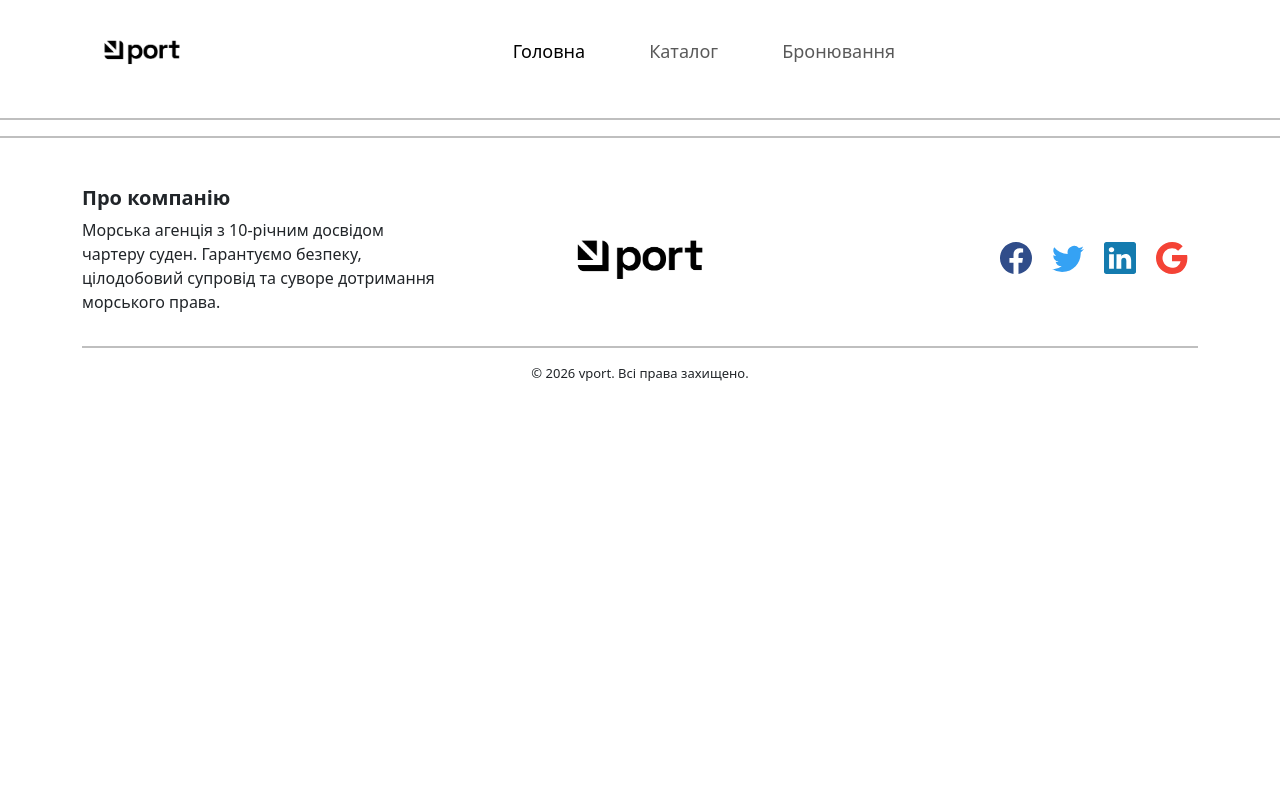
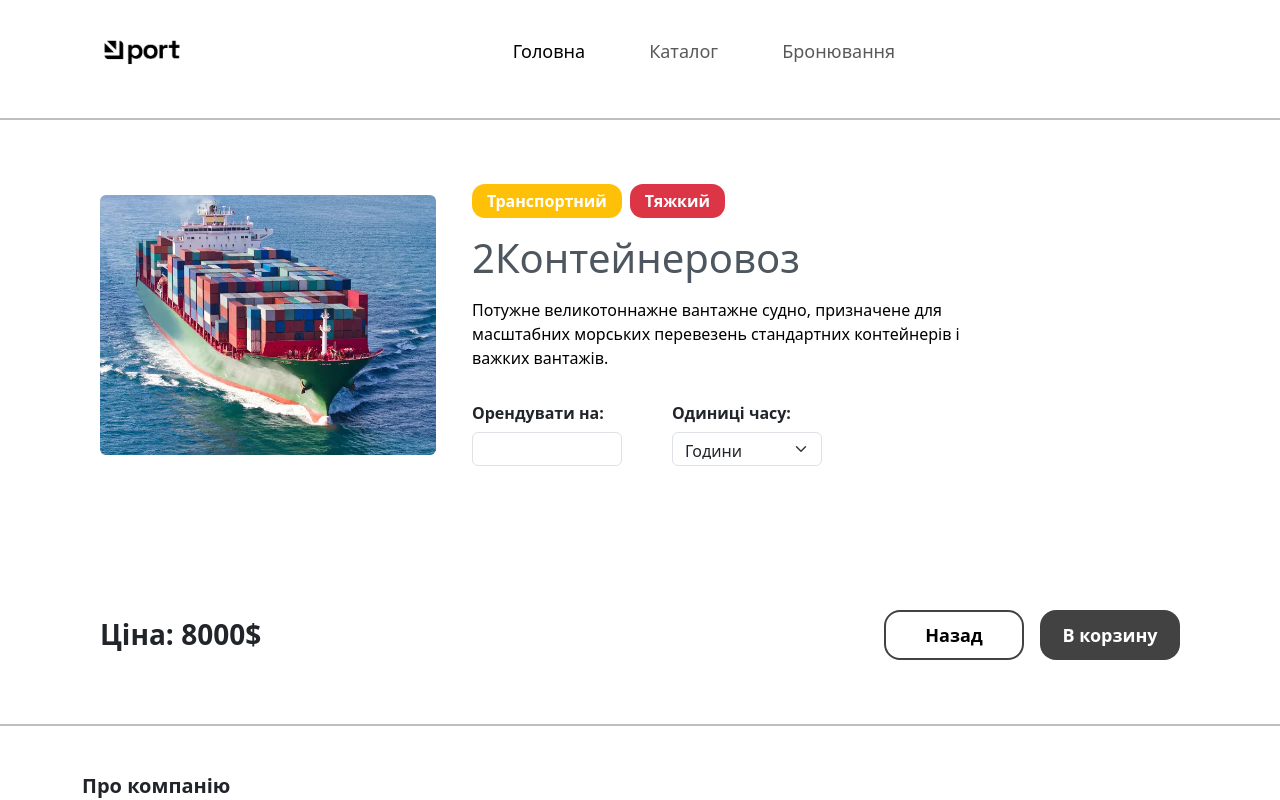
Before and after one commit to Sarty1234/web-lab-univer, a React (Create React App) app in the folder web-lab/: page /about-ship in a window 1280 px wide. Shown: the top 800 px of the page. Built offline with nearby package versions, Linux system fonts and the light colour scheme.

Commit message:
finished item page

```diff
--- a/web-lab/src/components/Catalog/CardButton.js
+++ b/web-lab/src/components/Catalog/CardButton.js
@@ -1,5 +1,6 @@
 
 import { useCatalogDataContext } from "./CatalogDataContext";
+import { Link } from "react-router-dom";
 
 
 export default function CardButton({ text, onClick, style, className = "", cardID=0 }) {
@@ -15,6 +16,7 @@ export default function CardButton({ text, onClick, style, className = "", cardI
 
 
   return (
+    <Link to='/about-ship'>
       <button
         className={`btn btn-primary hover-shadow ${className}`}
         type="button"
@@ -36,5 +38,6 @@ export default function CardButton({ text, onClick, style, className = "", cardI
       >
         {text}
       </button>
+    </Link>
   );
 }
--- a/web-lab/src/components/Catalog/CatalogDataContext.js
+++ b/web-lab/src/components/Catalog/CatalogDataContext.js
@@ -1,6 +1,8 @@
 
 import { createContext, useContext, useState } from 'react';
 import { Item } from "./Item";
+import { WeightProperty } from "./WeightProperty";
+import { ClassProperty } from "./ClassProperty";
 
 const itemsData = [
   new Item({
@@ -8,10 +10,10 @@ const itemsData = [
     headerTitle: "1Катер",
     passengers: 10,
     weight: 52,
-    weightClass: "Середній",
-    type: "Пасажирський",
-    title: "Amazing stuff",
-    description: "Lorem ipsum dolor sit amet, consectetur adipiscing elit. Nunc maximus, nulla ut commodo sagittis, sapien dui",
+    weightClass: WeightProperty.Medium,
+    type: ClassProperty.Passengers,
+    description:
+      "Сучасний швидкісний катер для комфортних екскурсій, прибережних прогулянок та пасажирських перевезень невеликих груп.",
     priceHour: 40,
     priceDay: 400,
     imageSrc: "./img/катер.jpg",
@@ -21,9 +23,10 @@ const itemsData = [
     headerTitle: "2Контейнеровоз",
     passengers: 20,
     weight: 1000,
-    weightClass: "Тяжкий",
-    type: "Транспортний",
-    description: "Lorem ipsum dolor sit amet, consectetur adipiscing elit. Nunc maximus, nulla ut commodo sagittis, sapien dui",
+    weightClass: WeightProperty.Heavy,
+    type: ClassProperty.Transport,
+    description:
+      "Потужне великотоннажне вантажне судно, призначене для масштабних морських перевезень стандартних контейнерів і важких вантажів.",
     priceHour: 8000,
     priceDay: 80000,
     imageSrc: "./img/контейнеровоз.webp",
@@ -33,15 +36,15 @@ const itemsData = [
     headerTitle: "3Рибальський човен",
     passengers: 5,
     weight: 6,
-    weightClass: "Легкий",
-    type: "Рибальський",
-    description: "Lorem ipsum dolor sit amet, consectetur adipiscing elit. Nunc maximus, nulla ut commodo sagittis, sapien dui",
+    weightClass: WeightProperty.Light,
+    type: ClassProperty.Fishing,
+    description:
+      "Надійне промислове судно з необхідним оснащенням для морської риболовлі, тралення та роботи у прибережних водах.",
     priceHour: 10,
     priceDay: 100,
     imageSrc: "./img/рибальський човен.jpg",
   }),
 ];
-
 
 
 const CatalogDataContext = createContext(itemsData);
--- /dev/null
+++ b/web-lab/src/components/Catalog/ClassProperty.js
@@ -0,0 +1,15 @@
+export class ClassProperty {
+  static Passengers = new ClassProperty('p', 'Пасажирський', 'var(--bs-teal)');
+  static Transport = new ClassProperty('t', 'Транспортний', 'var(--bs-yellow)');
+  static Fishing = new ClassProperty('f', 'Рибальський', 'var(--bs-primary)');
+
+  constructor(teg, full, color) {
+    this.teg = teg;
+    this.full = full;
+    this.color = color;
+  }
+
+  static fromTag(tag) {
+    return Object.values(this).find((entry) => entry.teg === tag);
+  }
+}
--- /dev/null
+++ b/web-lab/src/components/Catalog/WeightProperty.js
@@ -0,0 +1,15 @@
+export class WeightProperty {
+  static Light = new WeightProperty('s', 'Легкий', 'var(--bs-teal)');
+  static Medium = new WeightProperty('m', 'Середній', 'var(--bs-warning)');
+  static Heavy = new WeightProperty('l', 'Тяжкий', 'var(--bs-danger)');
+
+  constructor(teg, full, color) {
+    this.teg = teg;
+    this.full = full;
+    this.color = color;
+  }
+
+  static fromTag(tag) {
+    return Object.values(this).find((entry) => entry.teg === tag);
+  }
+}
--- /dev/null
+++ b/web-lab/src/components/ItemPage.js
@@ -0,0 +1,135 @@
+
+import React, { useState } from "react";
+import { Link } from "react-router-dom";
+import { useCatalogDataContext } from "./Catalog/CatalogDataContext";
+
+export default function ItemPage() {
+  const { items, displayElementID } = useCatalogDataContext();
+  const item = items.find((el) => String(el.id) === String(displayElementID));
+
+
+  const [rentDuration, setRentDuration] = useState(1);
+  const [rentTimeUnit, setRentTimeUnit] = useState("h");
+
+  const count = Math.max(0, Number(rentDuration) || 0);
+  const pricePerTimeUnit = rentTimeUnit === "d" ? item.priceDay : item.priceHour;
+  const rentPrice = count * pricePerTimeUnit;
+
+
+  return (
+    <div className="py-5" style={{ paddingRight: '100px', paddingLeft: '100px' }}>
+      <div className="row d-flex align-items-center mb-5">
+        <div className="col-12 col-md-6" style={{ width: '360px' }}>
+          <img
+            className="img-fluid rounded"
+            src={item.imageSrc}
+            alt="Item preview"
+            style={{ width: '340px', height: '260px', objectFit: 'cover' }}
+          />
+        </div>
+
+        <div className="col-12 col-md-6 ps-md-4">
+          <div className="d-flex gap-2 mb-3">
+            <span
+              style={{
+                background: item.type.color,
+                color: '#ffffff',
+                fontWeight: 'bold',
+                padding: '5px 15px',
+                borderRadius: '13px',
+              }}
+            >
+              { item.type.full }
+            </span>
+            <span
+              style={{
+                background: item.weightClass.color,
+                color: '#ffffff',
+                fontWeight: 'bold',
+                padding: '5px 15px',
+                borderRadius: '13px',
+              }}
+            >
+              { item.weightClass.full }
+            </span>
+          </div>
+
+          <h1 className="mb-3" style={{ color: 'rgb(78, 87, 96)' }}>
+            { item.headerTitle }
+          </h1>
+          <p className="mb-4" style={{ color: 'rgb(0, 0, 0)' }}>
+            { item.description }
+          </p>
+
+          <div className="row row-cols-1 row-cols-sm-2 g-3" style={{ width: '400px' }}>
+            <div className="col">
+              <label className="col-form-label fw-bold d-block">Орендувати на:</label>
+              <input
+                type="number"
+                min="1"
+                className="form-control hover-shadow"
+                style={{ width: '150px', height: '34px' }}
+                onChange={(e) => setRentDuration(e.target.value)}
+              />
+            </div>
+            <div className="col">
+              <label className="col-form-label fw-bold d-block">Одиниці часу:</label>
+              <select
+                className="form-select hover-shadow"
+                style={{ width: '150px', height: '34px' }}
+                onChange={(e) => setRentTimeUnit(e.target.value)}
+              >
+                <option value="h">Години</option>
+                <option value="d">Дні</option>
+              </select>
+            </div>
+          </div>
+        </div>
+      </div>
+
+      <div className="row align-items-center pt-4" style={{ marginTop: '120px' }}>
+        <div className="col-6">
+          <h3 id="item-price-span" className="fw-bold mb-0">Ціна: {rentPrice}$</h3>
+        </div>
+        <div className="col-6 d-flex justify-content-end gap-3">
+          <Link to="/catalog">
+            <button
+                type="button"
+                className="btn hover-shadow"
+                style={{
+                borderRadius: '16px',
+                fontSize: '18px',
+                padding: '10px 20px',
+                width: '140px',
+                height: '50px',
+                background: '#ffffff',
+                color: '#000000',
+                fontWeight: 'bold',
+                border: '2px solid rgb(66, 66, 66)',
+                }}
+            >
+                Назад
+            </button>
+          </Link>
+          <button
+            type="button"
+            className="btn hover-shadow"
+            style={{
+              background: 'rgb(66, 66, 66)',
+              color: '#ffffff',
+              fontSize: '18px',
+              padding: '10px 20px',
+              borderRadius: '16px',
+              width: '140px',
+              height: '50px',
+              fontWeight: 'bold',
+              border: 'none',
+            }}
+          >
+            В корзину
+          </button>
+        </div>
+      </div>
+    </div>
+  );
+}
--- a/web-lab/src/components/MainPage.js
+++ b/web-lab/src/components/MainPage.js
@@ -4,9 +4,10 @@ import CatalogSection from './MainPage/CatalogSection.js'
 import Catalog from './Catalog.js'
 import SafetyGalery from './ViewMore/SafetyGalery.js'
 import TeamGalery from './ViewMore/TeamGalery.js'
+import ItemPage from './ItemPage.js'
 import { useViewingMore } from './ViewMore/ViewMoreContext.js'
 
-import { Link, Routes, Route } from "react-router-dom";
+import { Routes, Route } from "react-router-dom";
 
 export default function MainPage() {
   const { viewingMore } = useViewingMore();
@@ -27,6 +28,7 @@ export default function MainPage() {
           }
         />
         <Route path="/catalog" element={<Catalog />} />
+        <Route path="/about-ship" element={<ItemPage />} />
       </Routes>
     </div>
   );
--- a/web-lab/src/components/Navbar.js
+++ b/web-lab/src/components/Navbar.js
@@ -30,7 +30,7 @@ export default function Navbar() {
               <ul className="navbar-nav gap-5 mx-auto">
                 <li className="nav-item"><Link to="/" style={{ textDecoration: 'none' }}><div className="nav-link active" style={{ fontSize: '18px' }}>Головна</div></Link></li>
                 <li className="nav-item"><Link to="/catalog" style={{ textDecoration: 'none' }}><div className="nav-link" style={{ fontSize: '18px' }}>Каталог</div></Link></li>
-                <li className="nav-item"><Link to="/card" style={{ textDecoration: 'none' }}><div className="nav-link" style={{ fontSize: '18px' }}>Бронювання</div></Link></li>
+                <li className="nav-item"><Link to="/about-ship" style={{ textDecoration: 'none' }}><div className="nav-link" style={{ fontSize: '18px' }}>Бронювання</div></Link></li>
               </ul>
             </div>
           </div>
```
Also changed, not shown: web-lab/src/components/Catalog/CatalogSection.js (+4 -4 lines), web-lab/src/components/Catalog/FilterSection.js (+8 -6 lines), 1 other file (tests, documents, lock files or other folders). Lines whose indentation alone changed are shown as unchanged.
